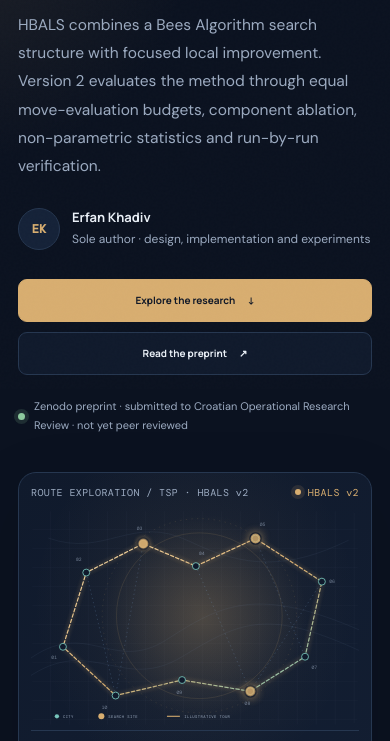
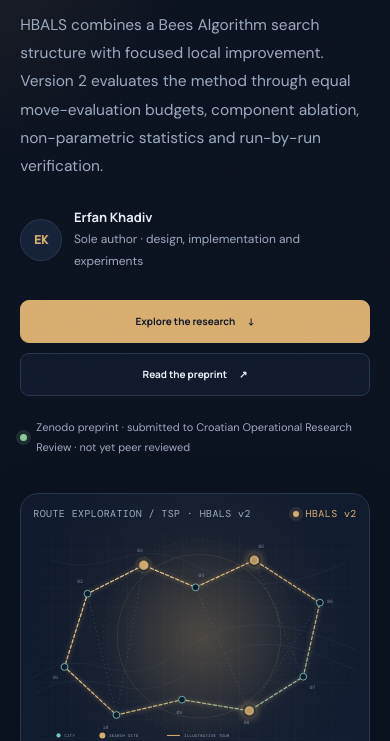
Before and after one commit to ErfanKhadiv/HBALS-TSP, a plain HTML site: page docs/index.html in a window 390 px wide. Shown: the part 455-1196 px from the top of the page. Drawn offline with nearby package versions, Linux system fonts and the light colour scheme.

Commit message:
Add files via upload

```diff
--- a/docs/assets/css/site.css
+++ b/docs/assets/css/site.css
@@ -23,7 +23,7 @@ button:focus-visible,a:focus-visible,select:focus-visible,canvas:focus-visible{o
 .brand{display:flex;align-items:center;gap:10px;color:var(--ink);text-decoration:none;flex-shrink:0}.brand:hover{text-decoration:none}.brand-mark{width:38px;height:38px;border:1px solid var(--line);border-radius:12px;display:grid;place-items:center;background:var(--surface)}.brand-mark svg{width:28px;height:28px;fill:none;stroke:var(--accent);stroke-width:1.9;stroke-linecap:round;stroke-linejoin:round}.brand strong{display:block;font:800 17px/1 var(--display);letter-spacing:.08em}.brand small{display:block;margin-top:5px;color:var(--muted);font:500 9px/1 var(--mono);letter-spacing:.16em}
 .main-nav{display:flex;align-items:center;justify-content:center;gap:clamp(12px,2vw,25px);margin-inline:auto}.main-nav a{font-size:12px;font-weight:600;letter-spacing:.015em;color:var(--muted);white-space:nowrap}.main-nav a:hover,.main-nav a.active{color:var(--ink);text-decoration:none}.main-nav a.active:after{content:"";display:block;height:2px;margin-top:6px;background:var(--accent);border-radius:2px}
 .header-tools{display:flex;align-items:center;gap:8px;flex-shrink:0}.header-link{font:600 12px var(--mono);color:var(--ink);padding:9px 11px;border:1px solid var(--line);border-radius:9px}.header-link span{color:var(--accent)}.tool-button,.menu-toggle{height:36px;min-width:36px;border:1px solid var(--line);border-radius:9px;background:var(--surface);color:var(--ink);cursor:pointer;font:600 11px var(--mono)}.tool-button:hover,.menu-toggle:hover{border-color:var(--accent)}.menu-toggle{display:none;font-size:18px}
-.section-shell{max-width:1160px;margin-inline:auto;padding-inline:clamp(18px,4vw,42px)}
+.section-shell{width:100%;max-width:1200px;margin-inline:auto;padding-inline:clamp(20px,5vw,64px)}
 .hero{min-height:615px;display:grid;grid-template-columns:1.03fr .97fr;align-items:center;gap:clamp(34px,6vw,80px);padding-top:74px;padding-bottom:76px;position:relative}.hero:after{content:"";position:absolute;width:460px;height:460px;left:-260px;top:100px;background:radial-gradient(circle,color-mix(in srgb,var(--accent) 9%,transparent),transparent 68%);pointer-events:none;z-index:-1}
 .eyebrow,.section-index,.card-kicker{font:500 10px/1.4 var(--mono);letter-spacing:.15em;color:var(--accent)}.eyebrow{display:flex;align-items:center;gap:10px}.eyebrow-line{display:block;width:28px;height:1px;background:var(--accent)}
 .hero-badges{display:flex;gap:8px;flex-wrap:wrap;margin-top:26px}.pill{padding:5px 10px;border:1px solid var(--line);border-radius:999px;color:var(--muted);font:500 10px var(--mono);letter-spacing:.02em}.pill-accent{color:var(--accent);border-color:color-mix(in srgb,var(--accent) 55%,var(--line));background:color-mix(in srgb,var(--accent) 9%,transparent)}
@@ -130,7 +130,6 @@ html, body {
 #main,
 .site-header,
 .site-footer,
-.section-shell,
 .section-block,
 .hero-copy,
 .hero-visual,
@@ -366,7 +365,6 @@ img, svg, canvas, video {
 /* RTL-specific guardrails: keep intentional LTR charts/code contained. */
 html[dir="rtl"] body,
 html[dir="rtl"] #main,
-html[dir="rtl"] .section-shell,
 html[dir="rtl"] .publication-card,
 html[dir="rtl"] .publication-body,
 html[dir="rtl"] .footer-top,
@@ -397,3 +395,26 @@ html[dir="rtl"] .hero-badges {
   max-width: 100%;
   flex-wrap: wrap;
 }
+
+
+/* Content framing: preserve a centred reading column with consistent side gutters.
+   Keep this after the mobile/RTL safeguards so they cannot stretch sections to viewport width. */
+.section-shell {
+  width: 100%;
+  max-width: 1200px;
+  margin-inline: auto;
+  padding-inline: clamp(20px, 5vw, 64px);
+  box-sizing: border-box;
+}
+
+@media (max-width: 720px) {
+  .section-shell {
+    padding-inline: clamp(18px, 5.2vw, 26px);
+  }
+}
+
+@media (max-width: 380px) {
+  .section-shell {
+    padding-inline: 16px;
+  }
+}
```
